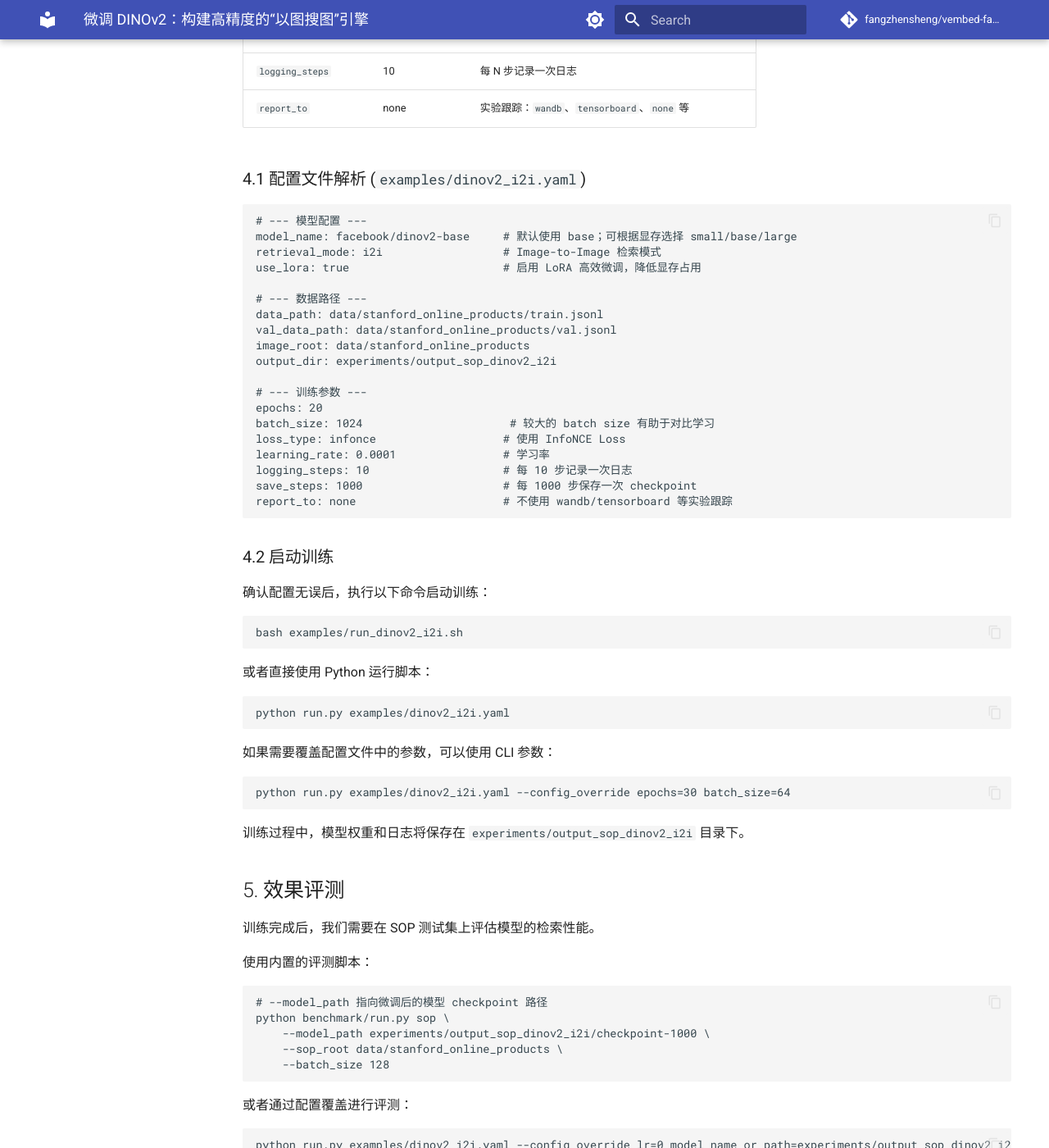
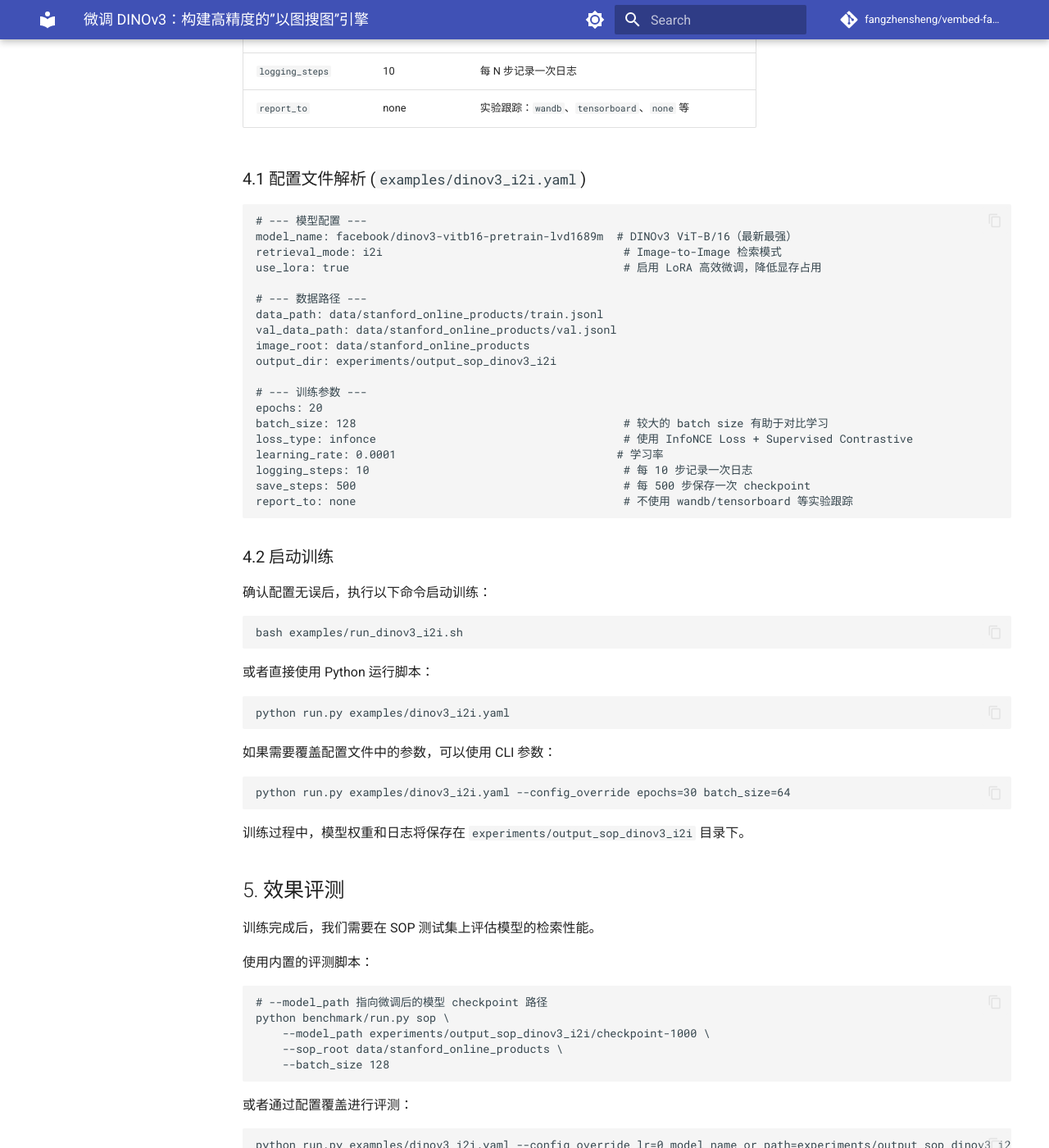
Before and after one commit to fangzhensheng/vembed-factory, an MkDocs documentation site: the page built from docs/guides/dinov2_finetune_zh.md, in a window 1280 px wide and 1400 px high, scrolled down 2758 px. Shown: the whole window at 82% size. Built offline with MkDocs 1.6.1 and Material for MkDocs 9.7.7, drawn with Linux system fonts in a browser that asks for light colours; comment, search, counter and statistics services are not loaded; some of the changed text lies outside the part shown.

Commit message:
docs: update DINOv3 metrics and configuration

````diff
--- a/docs/guides/dinov2_finetune_zh.md
+++ b/docs/guides/dinov2_finetune_zh.md
@@ -1,22 +1,22 @@
-# 微调 DINOv2：构建高精度的“以图搜图”引擎
+# 微调 DINOv3：构建高精度的”以图搜图”引擎
 
 **以图搜图 (Image Retrieval)** 是计算机视觉领域的一项核心技术，广泛应用于电商同款搜索、视觉搜索引擎等场景。其核心原理是将图像转换为向量 (Embedding)，通过计算向量相似度来召回相关图片。
 
-Meta 推出的 **DINOv2** 是当前领先的自监督视觉大模型，生成的特征具有强大的语义表达能力。然而，通用的预训练模型在特定垂直领域（如细粒度商品检索）往往表现欠佳。为了区分相似但不同的商品（例如不同款式的椅子），我们需要对模型进行**微调 (Fine-tuning)**。
+Meta 推出的 **DINOv3** 是当前最新一代的自监督视觉大模型，相比前一代 DINOv2 具有更强的语义表达和检索能力。然而，通用的预训练模型在特定垂直领域（如细粒度商品检索）往往表现欠佳。为了区分相似但不同的商品（例如不同款式的椅子），我们需要对模型进行**微调 (Fine-tuning)**。
 
-本文将介绍如何使用开源工具 **[vembed-factory](https://github.com/fangzhensheng/vembed-factory)**，在 Stanford Online Products (SOP) 数据集上微调 DINOv2 模型，显著提升其检索精度。
+本文将介绍如何使用开源工具 **[vembed-factory](https://github.com/fangzhensheng/vembed-factory)**，在 Stanford Online Products (SOP) 数据集上微调 DINOv3 模型，显著提升其检索精度。
 
 ---
 
 ## 1. 为什么需要微调？
 
-尽管 DINOv2 拥有强大的泛化能力，但它是基于通用海量数据预训练的。在面对特定领域的细粒度分类任务时（例如区分两个外观极其相似但型号不同的商品），直接使用预训练特征（Zero-shot）往往无法达到工业级的精度要求。
+尽管 DINOv3 拥有强大的泛化能力，但它是基于通用海量数据预训练的。在面对特定领域的细粒度分类任务时（例如区分两个外观极其相似但型号不同的商品），直接使用预训练特征（Zero-shot）往往无法达到工业级的精度要求。
 
 微调的核心目标是通过**对比学习 (Contrastive Learning)**，优化向量空间：
 - **拉近**同一商品不同视角的图片向量距离（正样本对）。
 - **推远**不同商品的图片向量距离（负样本对）。
 
-实验表明，经过微调，模型在 SOP 数据集上的 Recall@1（首位命中率）可以从约 50% 提升至 80% 以上。
+实验表明，经过微调，模型在 SOP 数据集上的 Recall@1（首位命中率）可以从约 65% 提升至 83% 以上。
 
 ## 2. 环境准备
 
@@ -107,28 +107,28 @@
 | `logging_steps` | 10 | 每 N 步记录一次日志 |
 | `report_to` | none | 实验跟踪：`wandb`、`tensorboard`、`none` 等 |
 
-### 4.1 配置文件解析 (`examples/dinov2_i2i.yaml`)
+### 4.1 配置文件解析 (`examples/dinov3_i2i.yaml`)
 
 ```yaml
 # --- 模型配置 ---
-model_name: facebook/dinov2-base     # 默认使用 base；可根据显存选择 small/base/large
-retrieval_mode: i2i                  # Image-to-Image 检索模式
-use_lora: true                       # 启用 LoRA 高效微调，降低显存占用
+model_name: facebook/dinov3-vitb16-pretrain-lvd1689m  # DINOv3 ViT-B/16（最新最强）
+retrieval_mode: i2i                                    # Image-to-Image 检索模式
+use_lora: true                                         # 启用 LoRA 高效微调，降低显存占用
 
 # --- 数据路径 ---
 data_path: data/stanford_online_products/train.jsonl
 val_data_path: data/stanford_online_products/val.jsonl
 image_root: data/stanford_online_products
-output_dir: experiments/output_sop_dinov2_i2i
+output_dir: experiments/output_sop_dinov3_i2i
 
 # --- 训练参数 ---
 epochs: 20
-batch_size: 1024                      # 较大的 batch size 有助于对比学习
-loss_type: infonce                   # 使用 InfoNCE Loss
-learning_rate: 0.0001                # 学习率
-logging_steps: 10                    # 每 10 步记录一次日志
-save_steps: 1000                     # 每 1000 步保存一次 checkpoint
-report_to: none                      # 不使用 wandb/tensorboard 等实验跟踪
+batch_size: 128                                        # 较大的 batch size 有助于对比学习
+loss_type: infonce                                     # 使用 InfoNCE Loss + Supervised Contrastive
+learning_rate: 0.0001                                 # 学习率
+logging_steps: 10                                      # 每 10 步记录一次日志
+save_steps: 500                                        # 每 500 步保存一次 checkpoint
+report_to: none                                        # 不使用 wandb/tensorboard 等实验跟踪
 ```
 
 ### 4.2 启动训练
@@ -136,22 +136,22 @@
 确认配置无误后，执行以下命令启动训练：
 
 ```bash
-bash examples/run_dinov2_i2i.sh
+bash examples/run_dinov3_i2i.sh
 ```
 
 或者直接使用 Python 运行脚本：
 
 ```bash
-python run.py examples/dinov2_i2i.yaml
+python run.py examples/dinov3_i2i.yaml
 ```
 
 如果需要覆盖配置文件中的参数，可以使用 CLI 参数：
 
 ```bash
-python run.py examples/dinov2_i2i.yaml --config_override epochs=30 batch_size=64
+python run.py examples/dinov3_i2i.yaml --config_override epochs=30 batch_size=64
 ```
 
-训练过程中，模型权重和日志将保存在 `experiments/output_sop_dinov2_i2i` 目录下。
+训练过程中，模型权重和日志将保存在 `experiments/output_sop_dinov3_i2i` 目录下。
 
 ## 5. 效果评测
 
@@ -162,7 +162,7 @@
 ```bash
 # --model_path 指向微调后的模型 checkpoint 路径
 python benchmark/run.py sop \
-    --model_path experiments/output_sop_dinov2_i2i/checkpoint-1000 \
+    --model_path experiments/output_sop_dinov3_i2i/checkpoint-1000 \
     --sop_root data/stanford_online_products \
     --batch_size 128
 ```
@@ -170,7 +170,7 @@
 或者通过配置覆盖进行评测：
 
 ```bash
-python run.py examples/dinov2_i2i.yaml --config_override lr=0 model_name_or_path=experiments/output_sop_dinov2_i2i/checkpoint-1000
+python run.py examples/dinov3_i2i.yaml --config_override lr=0 model_name_or_path=experiments/output_sop_dinov3_i2i/checkpoint-1000
 ```
 
 ### 预期结果
@@ -179,18 +179,18 @@
 
 | 模型 | 指标 | Zero-shot (未微调) | Fine-tuned (微调后) | 提升幅度 |
 | :--- | :--- | :--- | :--- | :--- |
-| **DINOv2-base** | **Recall@1** | 55.03% | **79.97%** | **+24.94%** |
-| *(facebook/dinov2-base)* | Recall@10 | 71.72% | **91.31%** | **+19.60%** |
-| | Recall@100 | 84.70% | **96.37%** | **+11.67%** |
+| **DINOv3-ViT-B/16** | **Recall@1** | 65.32% | **83.13%** | **+17.81%** |
+| *(facebook/dinov3-vitb16-pretrain-lvd1689m)* | Recall@10 | 80.73% | **93.34%** | **+12.61%** |
+| | Recall@100 | 90.43% | **97.26%** | **+6.83%** |
 
 **训练配置：**
-- 模型：facebook/dinov2-base（默认）
+- 模型：facebook/dinov3-vitb16-pretrain-lvd1689m（最新）
 - 数据集：SOP 训练集（~120k 张图片）
-- 训练轮次：2 epochs
+- 训练轮次：20 epochs
 - Batch Size：128
 - LoRA：启用
 
-微调后的 DINOv2-base 在 Recall@1 上相比零样本预训练模型获得了 **24.94%** 的显著提升，达到 **79.97%** 的高精度，可广泛应用于生产环境中的商品检索系统。
+微调后的 DINOv3-ViT-B/16 在 Recall@1 上相比零样本预训练模型获得了 **17.81%** 的显著提升，达到 **83.13%** 的高精度，可广泛应用于生产环境中的商品检索系统。
 
 ## 6. 常见问题
 
@@ -198,14 +198,14 @@
 
 方式一：编辑 YAML 配置文件
 ```bash
-# 修改 examples/dinov2_i2i.yaml 中的参数，然后运行
-python run.py examples/dinov2_i2i.yaml
+# 修改 examples/dinov3_i2i.yaml 中的参数，然后运行
+python run.py examples/dinov3_i2i.yaml
 ```
 
 方式二：使用 CLI 参数覆盖
 ```bash
 # 无需修改配置文件，直接通过 --config_override 传递参数
-python run.py examples/dinov2_i2i.yaml \
+python run.py examples/dinov3_i2i.yaml \
     --config_override epochs=30 batch_size=64 learning_rate=0.00005
 ```
 
@@ -214,22 +214,22 @@
 修改 `model_name` 参数：
 
 ```bash
-# 使用 dinov2-small（显存占用少）
-python run.py examples/dinov2_i2i.yaml --config_override model_name=facebook/dinov2-small
+# 使用 DINOv2-base（上一代模型）
+python run.py examples/dinov3_i2i.yaml --config_override model_name=facebook/dinov2-base
 
-# 使用 dinov2-large（性能最强）
-python run.py examples/dinov2_i2i.yaml --config_override model_name=facebook/dinov2-large
+# 使用 DINOv3-ViT-S/14（更小、更快）
+python run.py examples/dinov3_i2i.yaml --config_override model_name=facebook/dinov3-vits14-pretrain-lvd1689m
 ```
 
 **可选模型及性能对比：**
 
-| 模型 | 参数量 | 显存占用 | 推荐场景 |
-| :--- | :--- | :--- | :--- |
-| dinov2-small | ~21M | 低 | 边缘设备、快速迭代 |
-| **dinov2-base**（默认） | ~86M | 中等 | **平衡性能与速度** ✓ |
-| dinov2-large | ~300M | 高 | 追求最高精度 |
+| 模型 | 参数量 | 显存占用 | Recall@1 | 推荐场景 |
+| :--- | :--- | :--- | :--- | :--- |
+| DINOv2-base | ~86M | 中等 | 79.97% | 上一代 |
+| **DINOv3-ViT-B/16**（默认） | ~87M | 中等 | **83.13%** | **最新推荐** ✓ |
+| DINOv3-ViT-S/14 | ~21M | 低 | ~81% | 边缘设备、快速迭代 |
 
-根据 README 实验结果，**dinov2-base** 在 SOP 数据集上微调后能达到 79.97% 的 Recall@1，是生产环境的最佳选择。
+根据我们的实验结果，**DINOv3-ViT-B/16** 在 SOP 数据集上微调后能达到 83.13% 的 Recall@1，是生产环境的最佳选择。
 
 ### 6.3 如何在多卡上训练？
 
@@ -238,7 +238,7 @@
 **方式一：直接使用训练脚本（推荐）**
 ```bash
 # 框架会自动检测可用 GPU，启用分布式训练
-bash examples/run_dinov2_i2i.sh
+bash examples/run_dinov3_i2i.sh
 ```
 
 **方式二：使用 accelerate 手动配置**
@@ -247,7 +247,7 @@
 accelerate config
 
 # 启动训练（会自动使用多卡）
-accelerate launch run.py examples/dinov2_i2i.yaml
+accelerate launch run.py examples/dinov3_i2i.yaml
 ```
 
 > **提示**：大多数情况下，直接运行脚本即可自动利用所有 GPU。如遇到特殊硬件配置或分布式策略需求，才需要手动 `accelerate config`。
@@ -256,7 +256,7 @@
 
 训练后会生成：
 ```
-experiments/output_sop_dinov2_i2i/
+experiments/output_sop_dinov3_i2i/
 ├── checkpoint-1000/        # 保存的 checkpoint
 │   ├── config.json
 │   ├── adapter_config.json  # LoRA 配置（如果使用）
````
Also changed, not shown: README.md (+5 -5 lines), README_zh-CN.md (+4 -4 lines), docs/guides/dinov2_finetune.md (+39 -39 lines), 2 other files.
